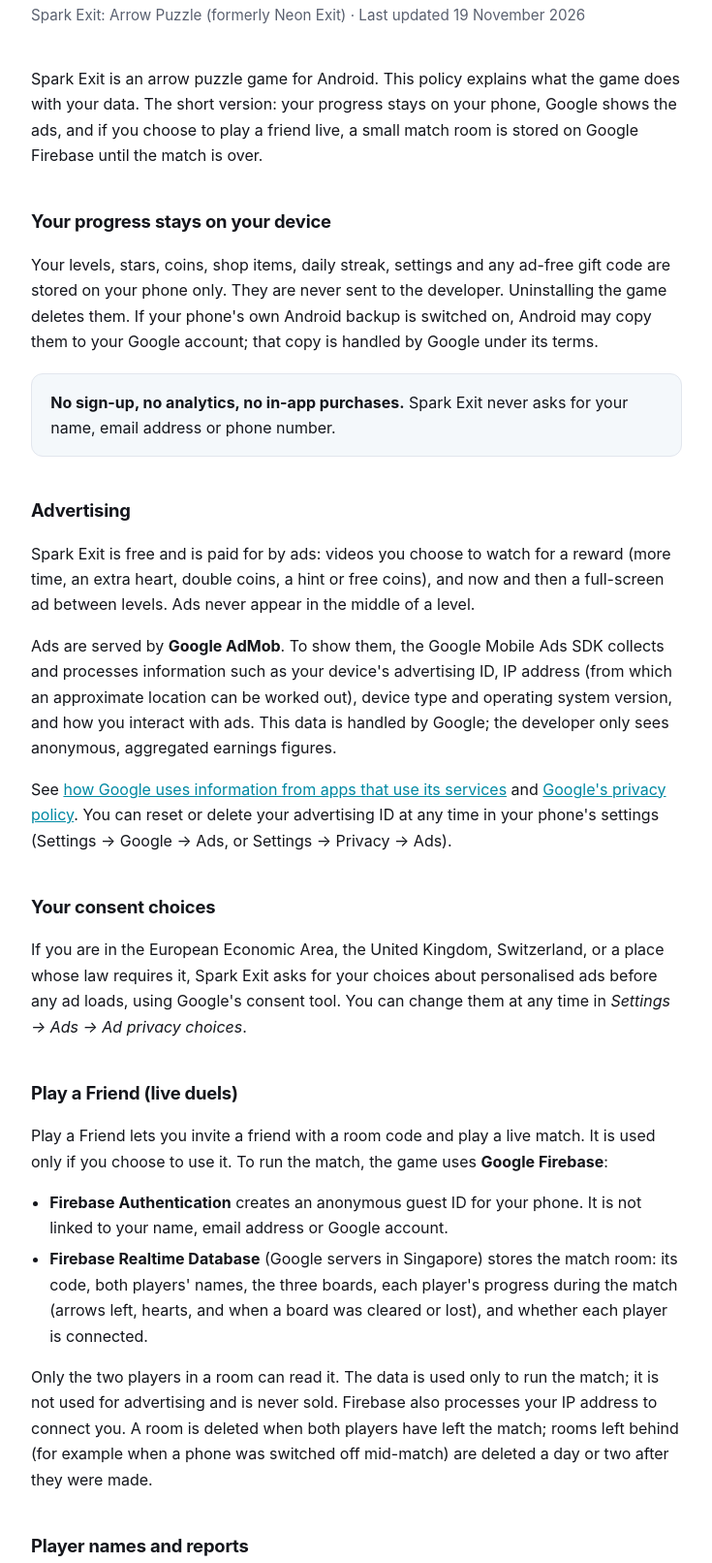
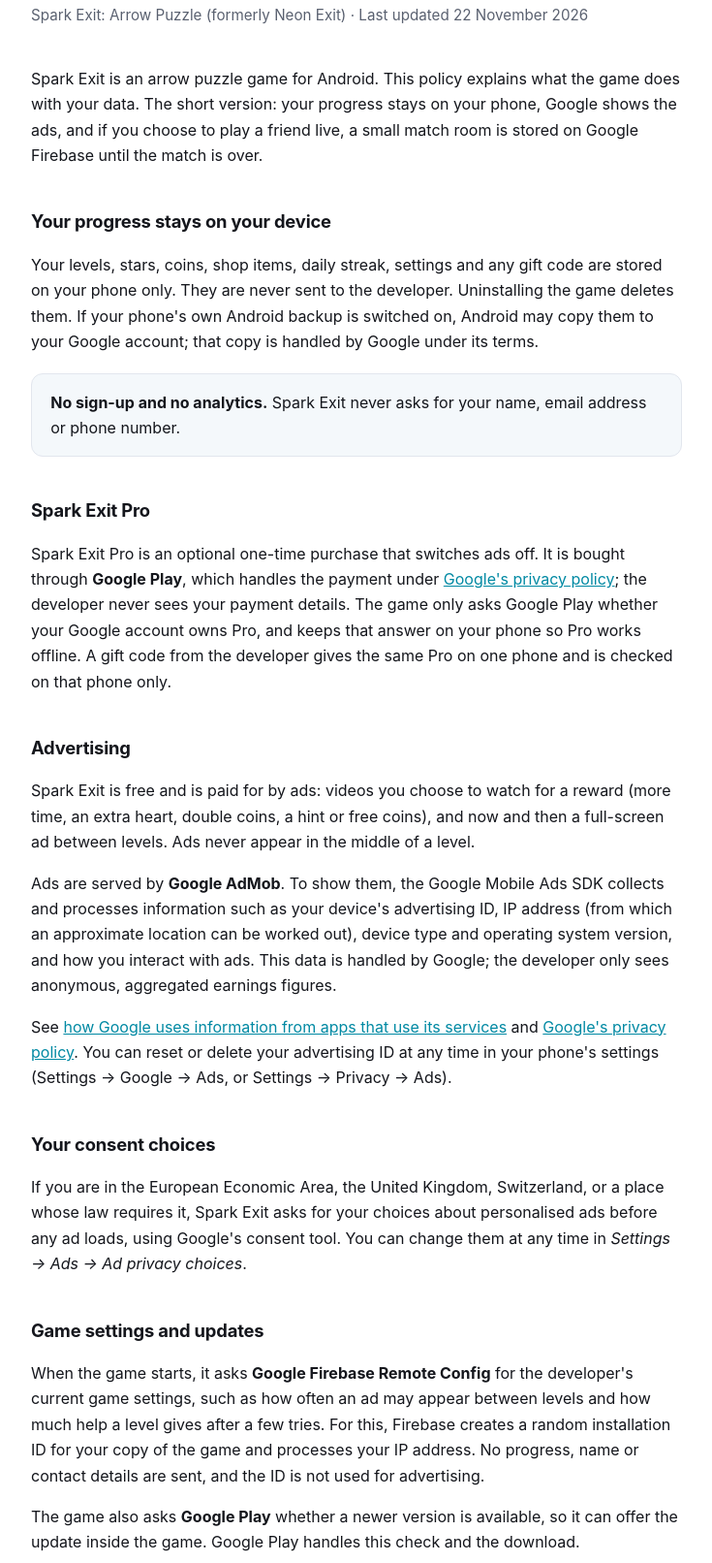
Before and after one commit to Sohaibnaw5/sohaibnaw5.github.io, a plain HTML site: page neon-exit/privacy-policy.html in a window 1280 px wide. Shown: the part 90-1702 px from the top of the page at 97% size, without its empty margins (272-1007 px from the left). Drawn offline with Linux system fonts and the light colour scheme.

Commit message:
Spark Exit privacy policy: Spark Exit Pro purchase, Remote Config settings, in-app updates
Co-Authored-By: Claude Opus 5.5 <noreply@anthropic.com>

```diff
--- a/neon-exit/privacy-policy.html
+++ b/neon-exit/privacy-policy.html
@@ -54,7 +54,7 @@
 <body>
 <main>
   <h1>Spark Exit — Privacy Policy</h1>
-  <p class="sub">Spark Exit: Arrow Puzzle (formerly Neon Exit) · Last updated 19 November 2026</p>
+  <p class="sub">Spark Exit: Arrow Puzzle (formerly Neon Exit) · Last updated 22 November 2026</p>
 
   <p>Spark Exit is an arrow puzzle game for Android. This policy explains what the game does
      with your data. The short version: your progress stays on your phone, Google shows the
@@ -62,14 +62,22 @@
      Firebase until the match is over.</p>
 
   <h2>Your progress stays on your device</h2>
-  <p>Your levels, stars, coins, shop items, daily streak, settings and any ad-free gift code
+  <p>Your levels, stars, coins, shop items, daily streak, settings and any gift code
      are stored on your phone only. They are never sent to the developer. Uninstalling the game
      deletes them. If your phone's own Android backup is switched on, Android may copy them to
      your Google account; that copy is handled by Google under its terms.</p>
   <div class="card">
-    <p><strong>No sign-up, no analytics, no in-app purchases.</strong> Spark Exit never asks for
+    <p><strong>No sign-up and no analytics.</strong> Spark Exit never asks for
        your name, email address or phone number.</p>
   </div>
+
+  <h2>Spark Exit Pro</h2>
+  <p>Spark Exit Pro is an optional one-time purchase that switches ads off. It is bought
+     through <strong>Google Play</strong>, which handles the payment under
+     <a href="https://policies.google.com/privacy">Google's privacy policy</a>; the developer
+     never sees your payment details. The game only asks Google Play whether your Google account
+     owns Pro, and keeps that answer on your phone so Pro works offline. A gift code from the
+     developer gives the same Pro on one phone and is checked on that phone only.</p>
 
   <h2>Advertising</h2>
   <p>Spark Exit is free and is paid for by ads: videos you choose to watch for a reward (more
@@ -91,6 +99,15 @@
      whose law requires it, Spark Exit asks for your choices about personalised ads before any
      ad loads, using Google's consent tool. You can change them at any time in
      <em>Settings → Ads → Ad privacy choices</em>.</p>
+
+  <h2>Game settings and updates</h2>
+  <p>When the game starts, it asks <strong>Google Firebase Remote Config</strong> for the
+     developer's current game settings, such as how often an ad may appear between levels and
+     how much help a level gives after a few tries. For this, Firebase creates a random
+     installation ID for your copy of the game and processes your IP address. No progress,
+     name or contact details are sent, and the ID is not used for advertising.</p>
+  <p>The game also asks <strong>Google Play</strong> whether a newer version is available, so
+     it can offer the update inside the game. Google Play handles this check and the download.</p>
 
   <h2>Play a Friend (live duels)</h2>
   <p>Play a Friend lets you invite a friend with a room code and play a live match. It is used
```
